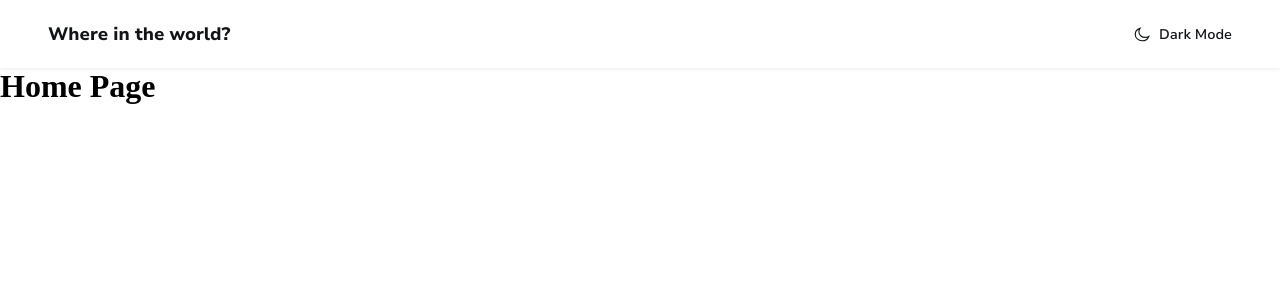
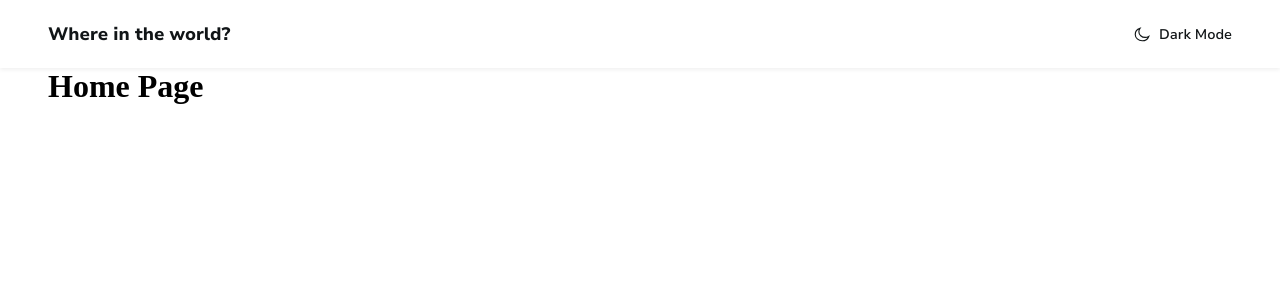
Before and after one commit to Raheemcodes/population-web-app, a React (Create React App) app: page / in a window 1280 px wide. Shown: the top 300 px of the page. Built offline with nearby package versions, Linux system fonts and the light colour scheme.

Commit message:
Move main element within Outlet

```diff
--- a/src/components/header/header.module.scss
+++ b/src/components/header/header.module.scss
@@ -2,9 +2,9 @@
 
 .header {
   @include between-centered();
-  padding: toRem(30) toRem(16);
   background-color: var(--main-element-color);
   box-shadow: 0px 2px 4px 0px rgba(0, 0, 0, 0.06);
+  padding: toRem(30) toRem(16);
 
   @media screen and (min-width: $md) {
     padding: toRem(24) toRem(48);
--- a/src/index.scss
+++ b/src/index.scss
@@ -75,6 +75,14 @@ body {
 
 main {
   width: 100%;
+  padding: 0 toRem(16);
+
+  @media screen and (min-width: $md) {
+    padding: 0 toRem(48);
+  }
+  @media screen and (min-width: $two-xl) {
+    padding: 0 toRem(81);
+  }
 }
 
 a {
--- a/src/pages/Root.tsx
+++ b/src/pages/Root.tsx
@@ -6,9 +6,7 @@ const RootLayout = () => {
     <>
       <Header />
 
-      <main>
-        <Outlet />
-      </main>
+      <Outlet />
     </>
   );
 };
--- a/src/pages/country/Country.tsx
+++ b/src/pages/country/Country.tsx
@@ -1,5 +1,9 @@
 const CountryPage = () => {
-  return <h1>Country Page</h1>;
+  return (
+    <main>
+      <h1>Country Page</h1>
+    </main>
+  );
 };
 
 export default CountryPage;
--- a/src/pages/home/Home.tsx
+++ b/src/pages/home/Home.tsx
@@ -1,5 +1,9 @@
 const HomePage = () => {
-  return <h1>Home Page</h1>;
+  return (
+    <main>
+      <h1>Home Page</h1>
+    </main>
+  );
 };
 
 export default HomePage;
```
